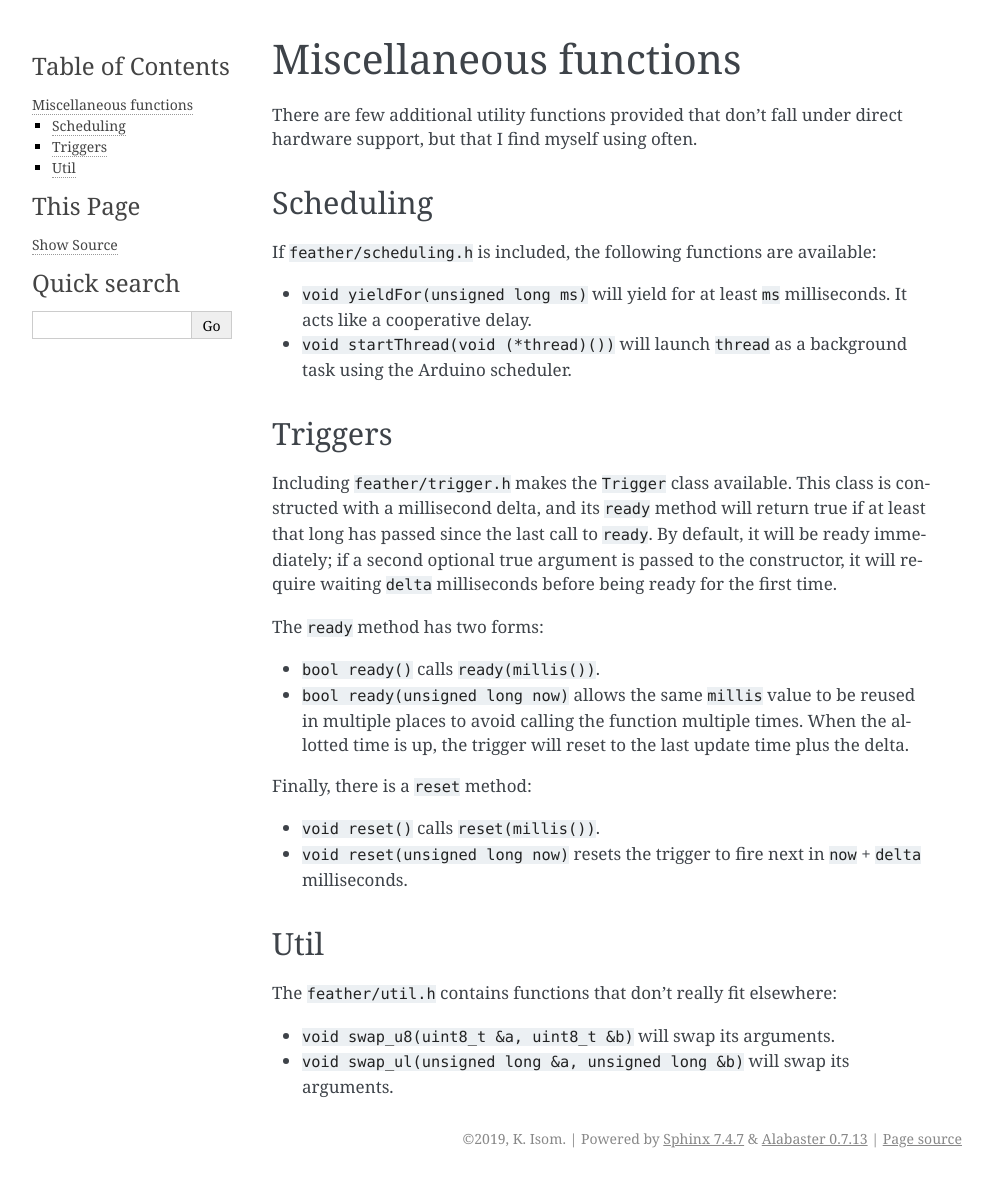
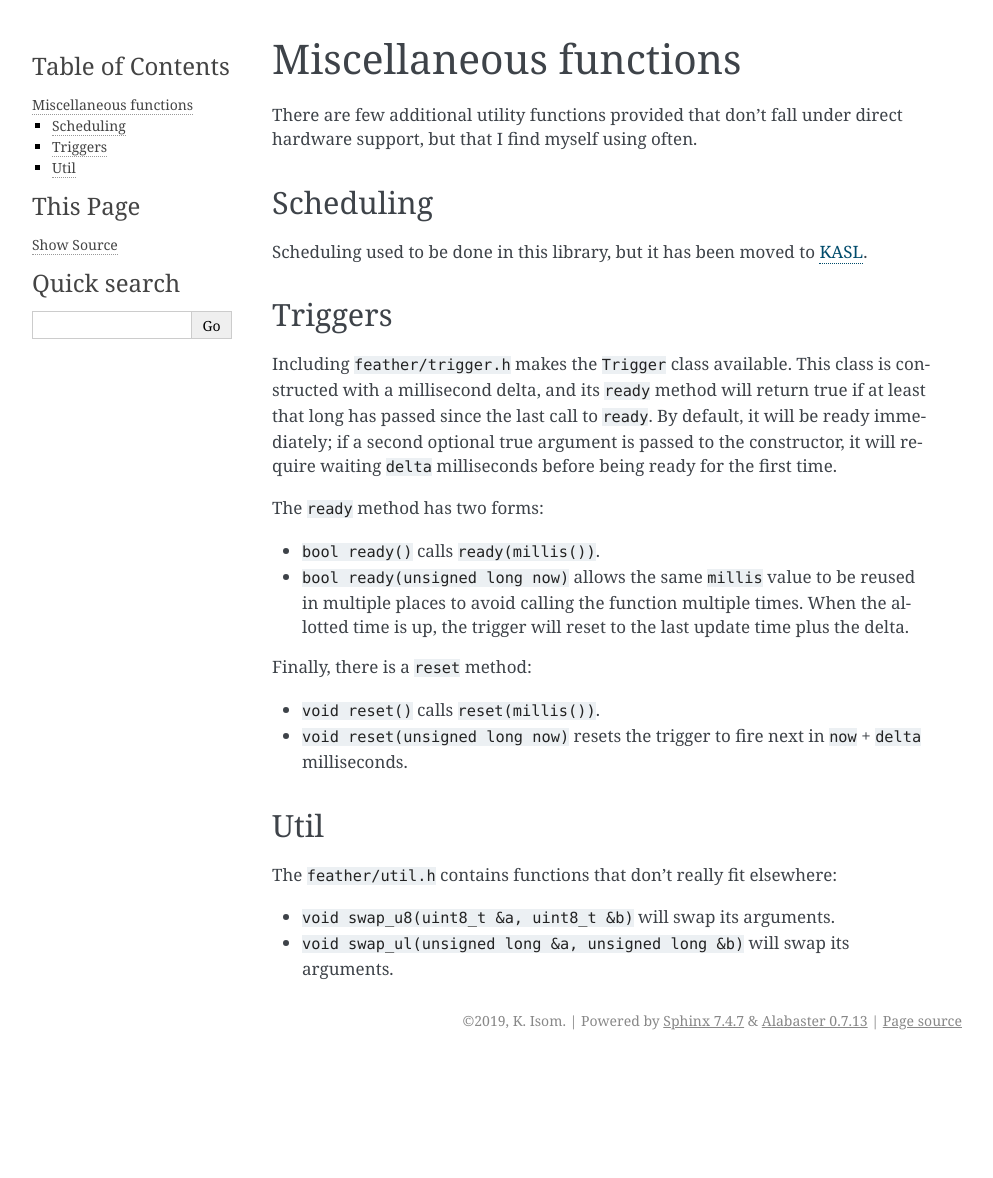
Before and after one commit to kisom/featherlib, a Sphinx documentation site: the page built from docs/misc.rst, in a window 1280 px wide. Shown: the whole page, without its empty margins (148-1141 px from the left). Built offline with Sphinx 7.4.7, drawn with Linux system fonts in a browser that asks for light colours; after the commit the page ends 1060 px from its top, so only the background shows below that.

Commit message:
Move scheduling to KASL.

```diff
--- a/CHANGELOG.txt
+++ b/CHANGELOG.txt
@@ -1,4 +1,6 @@
+2019-03-08 - v0.4.0
 
+  + Remove scheduling functions as part of cross-platform effort.
   + Add more examples to Travis.
 
 2019-03-05 - v0.3.4
--- a/docs/misc.rst
+++ b/docs/misc.rst
@@ -8,14 +8,8 @@ under direct hardware support, but that I find myself using often.
 Scheduling
 ----------
 
-If ``feather/scheduling.h`` is included, the following functions are
-available:
-
-* ``void yieldFor(unsigned long ms)`` will yield for at least ``ms``
-  milliseconds. It acts like a cooperative delay.
-* ``void startThread(void (*thread)())`` will launch ``thread`` as
-  a background task using the Arduino scheduler.
-
+Scheduling used to be done in this library, but it has been moved to
+`KASL <https://kasl.readthedocs.io/en/latest/scheduling.html>`__.
 
 Triggers
 --------
--- a/library.json
+++ b/library.json
@@ -14,7 +14,7 @@
         "type": "git",
         "url": "https://github.com/kisom/featherlib.git"
     },
-    "version": "0.3.4",
+    "version": "0.4.0",
     "license": "MIT",
     "frameworks": [
         "arduino"
@@ -35,6 +35,9 @@
         {
             "name": "Adafruit SSD1306"
         },
+	{
+            "name": "kasl"
+        },
         {
             "name": "RadioHead",
             "version": "https://github.com/kisom/RadioHead.git"
```
Also changed, not shown: 17 other files.
